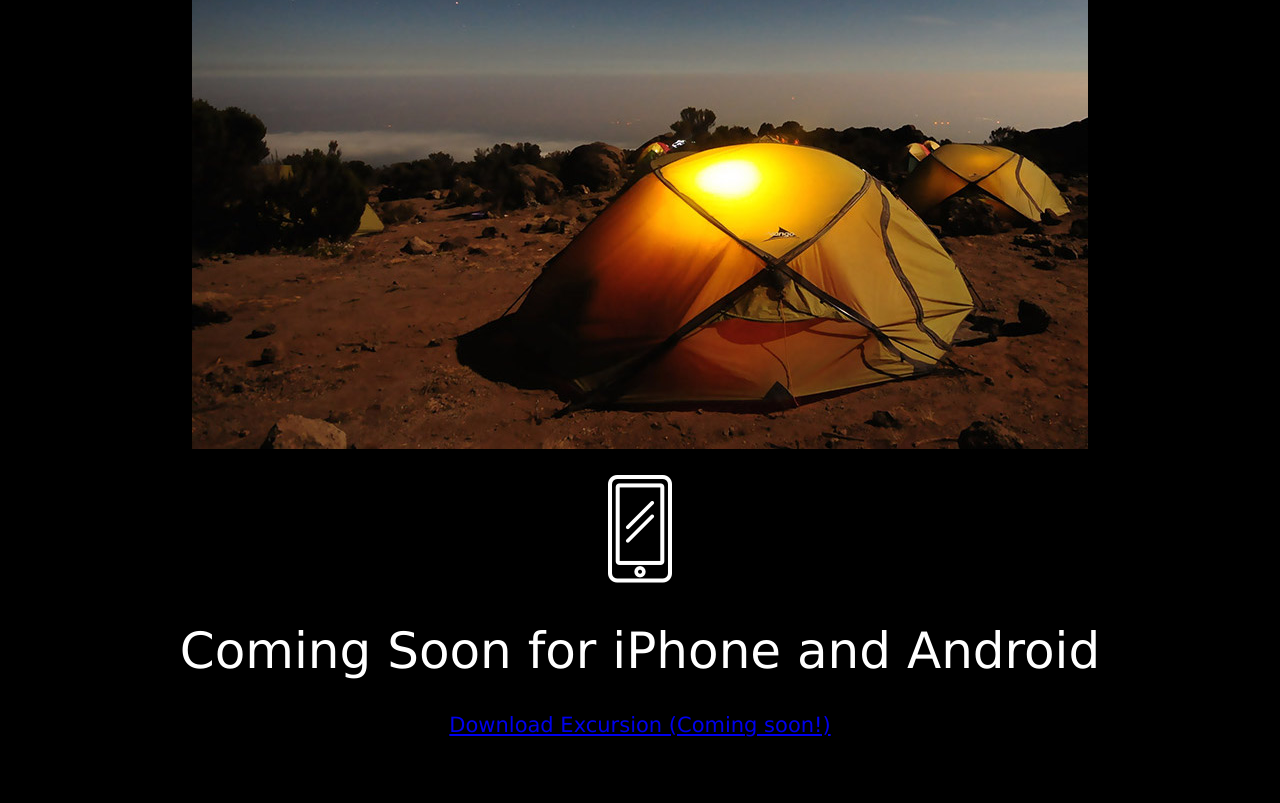
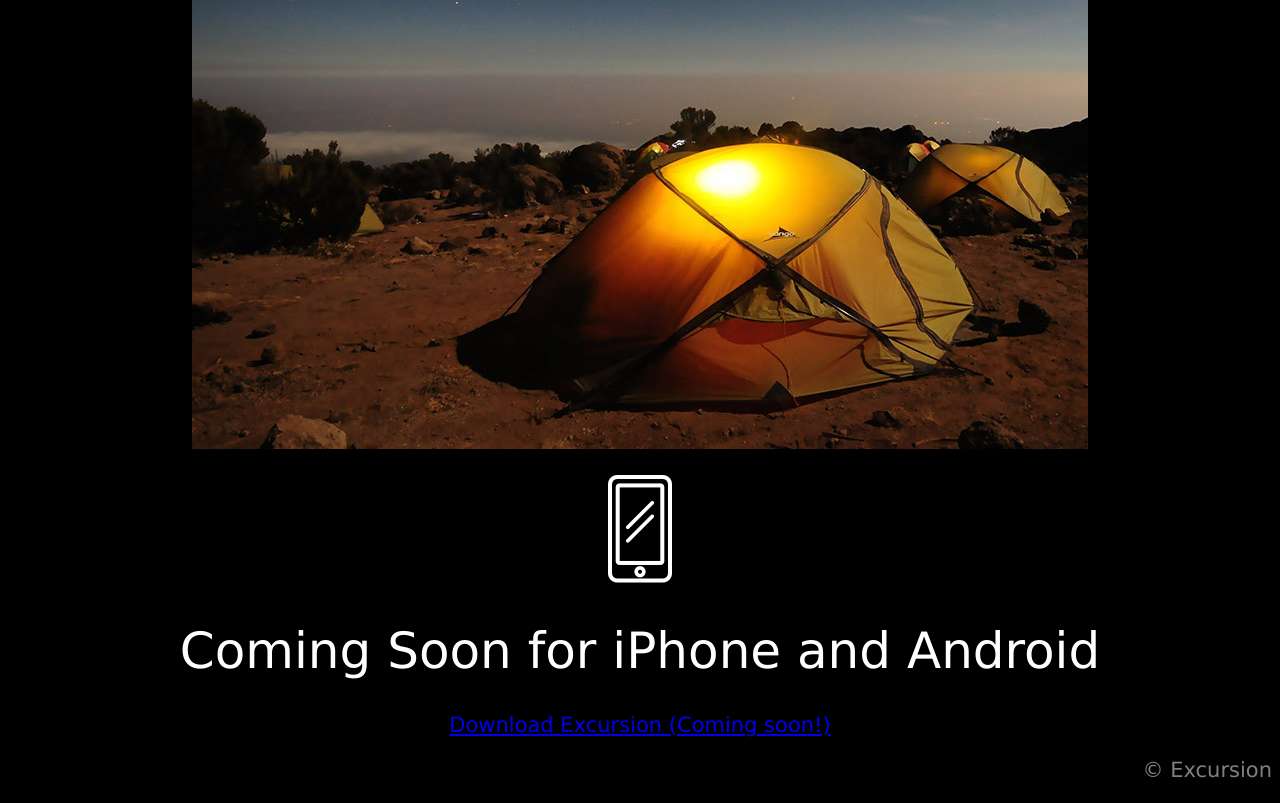
Before and after one commit to Myth-Code/Excursion, a plain HTML site: page index.html in a window 1280 px wide. Shown: the part 561-1364 px from the top of the page. Before the commit the page ends 1319 px from the top, so only its background shows below. Drawn offline with Linux system fonts and the light colour scheme; files whose address does not match are found by name.

Commit message:
Added footer and css styling

```diff
--- a/index.html
+++ b/index.html
@@ -17,5 +17,6 @@
       <h1>Coming Soon for iPhone and Android</h1>
         <div class="download"><p><a href="https://mfrkv730apfm6tid46aes0i441t0e3ms3bt3o95pnp0romgoios0.codecademy.cloud/">Download Excursion (Coming soon!)</a></p>
 <!-- Coming soon info Above -->
+    <div id="footer"><p>© Excursion</p>
   </body>
 </html>
--- a/resources/css/style.css
+++ b/resources/css/style.css
@@ -13,3 +13,5 @@ h1 {font-family: verdana;
 #POI {font-family: verdana;
       font-size: 21px;
       color: gray;}
+#footer {text-align: right;
+         color: gray;}
```
